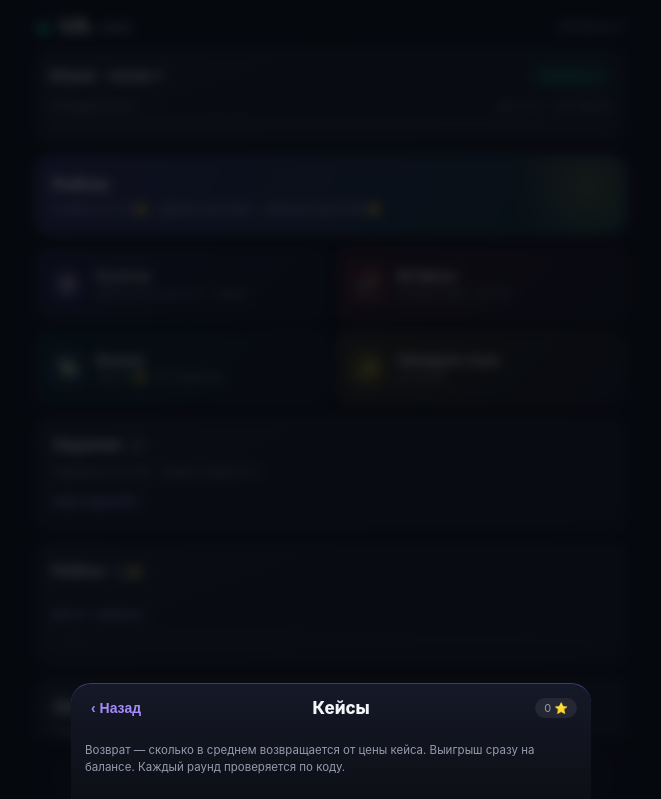
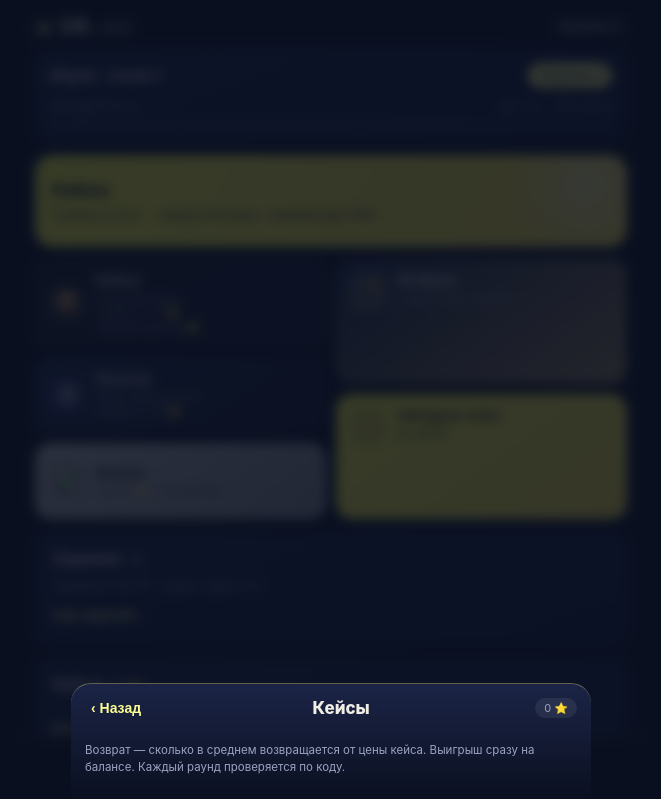
Before and after one commit to imAmirLSD/uamoney-bot, a plain HTML site: page miniapp/index.html in a window 1280 px wide. Both pictures are taken after a click on the button "все 3 · шансы ›". Shown: the top 799 px of the page, without its empty margins (309-970 px from the left). Drawn offline with Linux system fonts and the light colour scheme; no server answers.

Commit message:
Mini App: match reference palette and menu tiles

```diff
--- a/miniapp/app.js
+++ b/miniapp/app.js
@@ -1161,6 +1161,10 @@ document.querySelectorAll(".nav-item").forEach(el => {
 document.querySelectorAll("[data-go]").forEach(el => {
   el.addEventListener("click", () => {
     const go = el.dataset.go;
+    if (go === "cases") {
+      openCasesScreen();
+      return;
+    }
     if (go === "roulette" || go === "mines" || go === "starfield") {
       switchTab("home");
       const target = $(go === "roulette" ? "roulette-section" : "starfield-section");
--- a/miniapp/index.html
+++ b/miniapp/index.html
@@ -5,7 +5,7 @@
   <meta name="viewport" content="width=device-width, initial-scale=1, viewport-fit=cover">
   <meta name="theme-color" content="#0d0f16">
   <title>UA. Mini App</title>
-  <link rel="stylesheet" href="style.css?v=20261125r">
+  <link rel="stylesheet" href="style.css?v=20261125s">
   <script src="https://telegram.org/js/telegram-web-app.js"></script>
 </head>
 <body>
@@ -37,11 +37,18 @@
 
       <div class="menu-grid">
         <div class="menu-col">
+          <button class="menu-tile tile-cases" data-go="cases">
+            <span class="tile-icon">📦</span>
+            <span class="tile-body">
+              <span class="tile-title">Кейсы</span>
+              <span class="tile-sub">Открывай кейсы<br>3 кейса от 2,5⭐<br>главный приз 500⭐</span>
+            </span>
+          </button>
           <button class="menu-tile tile-roulette" data-go="roulette">
             <span class="tile-icon">🎡</span>
             <span class="tile-body">
               <span class="tile-title">Рулетка</span>
-              <span class="tile-sub">Крути колесо до x2,4 · ставки</span>
+              <span class="tile-sub">Крути колесо до x2,4<br>ставки от 1,25⭐</span>
             </span>
           </button>
           <button class="menu-tile tile-withdraw" data-go="withdraw">
@@ -308,6 +315,6 @@
 </div>
 
 <div id="toast" class="toast"></div>
-<script src="app.js?v=20261125r"></script>
+<script src="app.js?v=20261125s"></script>
 </body>
 </html>
--- a/miniapp/style.css
+++ b/miniapp/style.css
@@ -1,12 +1,17 @@
 :root {
-  --bg: #0d0f16;
-  --card: #171a25;
-  --card-2: #1e2230;
-  --text: #f4f5f8;
-  --muted: #949bad;
-  --accent: #7b61ff;
-  --accent-2: #00d0a5;
-  --danger: #ff5f6d;
+  /* Палитра скриншота: глубокий тёмно-синий фон, индуigo-поверхности,
+     тёплый белый текст и лимонно-золотая акцентная группа. */
+  --bg: #0a1020;
+  --card: #111a3c;
+  --card-2: #1b2446;
+  --card-3: #232f54;
+  --text: #f0eee4;
+  --muted: #9aa3c0;
+  --accent: #6c7cff;
+  --accent-2: #fdfd92;
+  --gold: #fdfd92;
+  --gold-deep: #fbe34c;
+  --danger: #ff6b6b;
   --radius: 18px;
 }
 
@@ -35,10 +40,10 @@ body { padding-bottom: calc(74px + env(safe-area-inset-bottom)); }
 .brand { font-weight: 800; font-size: 20px; letter-spacing: .2px; }
 .brand-dot {
   display: inline-block; width: 9px; height: 9px; border-radius: 50%;
-  background: var(--accent-2); margin-right: 7px; box-shadow: 0 0 12px var(--accent-2);
+  background: var(--gold); margin-right: 7px; box-shadow: 0 0 12px rgba(253,253,146,.65);
 }
 .brand-muted { color: var(--muted); font-weight: 600; font-size: 15px; }
-.topbar-right { color: var(--muted); font-size: 13px; }
+.topbar-right { color: var(--text); font-size: 13px; }
 
 .content { display: block; }
 .tab { display: none; animation: fade .18s ease; }
@@ -47,7 +52,7 @@ body { padding-bottom: calc(74px + env(safe-area-inset-bottom)); }
 
 .card {
   background: linear-gradient(160deg, var(--card-2), var(--card));
-  border: 1px solid rgba(255,255,255,.05);
+  border: 1px solid rgba(255,255,255,.06);
   border-radius: var(--radius);
   padding: 16px;
   margin-bottom: 12px;
@@ -57,8 +62,8 @@ body { padding-bottom: calc(74px + env(safe-area-inset-bottom)); }
 
 .hero {
   background:
-    radial-gradient(120% 120% at 100% 0%, rgba(123,97,255,.35), transparent 60%),
-    linear-gradient(160deg, #23203a, #171a25);
+    radial-gradient(120% 120% at 100% 0%, rgba(108,124,255,.28), transparent 60%),
+    linear-gradient(160deg, #1b2446, #111a3c);
 }
 .hero.compact { padding: 18px 16px; }
 .hero-top { display: flex; justify-content: space-between; align-items: flex-start; gap: 12px; }
@@ -71,17 +76,17 @@ body { padding-bottom: calc(74px + env(safe-area-inset-bottom)); }
 
 .level-badge {
   width: 62px; height: 62px; border-radius: 20px;
-  background: rgba(0,208,165,.12); border: 1px solid rgba(0,208,165,.35);
+  background: rgba(253,253,146,.14); border: 1px solid rgba(253,253,146,.42);
   display: flex; flex-direction: column; align-items: center; justify-content: center;
-  color: var(--accent-2); font-size: 22px; font-weight: 800;
+  color: var(--gold); font-size: 22px; font-weight: 800;
 }
 .level-badge small { font-size: 9px; letter-spacing: 1px; opacity: .8; }
 
 .progress {
-  height: 7px; border-radius: 99px; background: rgba(255,255,255,.08);
+  height: 7px; border-radius: 99px; background: rgba(255,255,255,.1);
   margin-top: 16px; overflow: hidden;
 }
-.progress-fill { height: 100%; width: 0%; border-radius: 99px; background: linear-gradient(90deg, var(--accent), var(--accent-2)); transition: width .3s; }
+.progress-fill { height: 100%; width: 0%; border-radius: 99px; background: linear-gradient(90deg, var(--gold-deep), var(--gold)); transition: width .3s; }
 .progress-note { color: var(--muted); font-size: 12px; margin-top: 7px; }
 
 .grid-2 { display: grid; grid-template-columns: 1fr 1fr; gap: 12px; }
@@ -94,54 +99,81 @@ body { padding-bottom: calc(74px + env(safe-area-inset-bottom)); }
   display: flex; flex-direction: column; align-items: center; gap: 6px; cursor: pointer;
 }
 .quick-btn span { font-size: 20px; }
-.quick-btn.primary { background: rgba(123,97,255,.18); border-color: rgba(123,97,255,.5); }
+.quick-btn.primary { background: rgba(108,124,255,.18); border-color: rgba(108,124,255,.5); }
 
-/* Меню на главной: сезон, баннер, плитки */
+/* Меню на главной: сезон, баннер, плитки — по цветам референса */
 .season-card { padding: 14px; }
 .season-top { display: flex; align-items: center; justify-content: space-between; gap: 10px; }
 .season-name { font-weight: 750; font-size: 15px; }
 .season-chip {
-  font-size: 12px; color: var(--accent-2); background: rgba(0,208,165,.12);
-  border: 1px solid rgba(0,208,165,.3); border-radius: 99px; padding: 4px 10px;
+  font-size: 12px; color: #101426; background: var(--gold);
+  border: 1px solid var(--gold-deep); border-radius: 99px; padding: 4px 10px;
+  font-weight: 750;
 }
 .season-progress { display: flex; justify-content: space-between; gap: 8px; margin-top: 10px; color: var(--muted); font-size: 12px; }
 .season-card .progress { margin-top: 8px; }
 
 .promo-card {
-  position: relative; margin-bottom: 12px; padding: 18px 16px;
+  position: relative; display: flex; flex-direction: column; justify-content: center;
+  min-height: 92px; margin-bottom: 12px; padding: 18px 16px;
   border-radius: var(--radius); overflow: hidden;
-  background: linear-gradient(120deg, rgba(123,97,255,.28), rgba(0,208,165,.16)), var(--card);
-  border: 1px solid rgba(167,139,250,.28);
+  background: linear-gradient(120deg, #fefe46, #fbe34c);
+  border: 1px solid rgba(255,255,255,.35);
+  color: #101426;
 }
 .promo-card::after {
-  content: ""; position: absolute; right: -30px; top: -40px; width: 140px; height: 140px;
-  border-radius: 50%; background: radial-gradient(circle, rgba(253,224,71,.22), transparent 70%);
+  content: ""; position: absolute; right: -34px; top: -46px; width: 150px; height: 150px;
+  border-radius: 50%; background: radial-gradient(circle, rgba(255,255,255,.4), transparent 70%);
   pointer-events: none;
 }
-.promo-title { font-size: 17px; font-weight: 800; line-height: 1.25; max-width: 86%; }
-.promo-sub { margin-top: 6px; color: #c4b5fd; font-size: 12px; max-width: 86%; }
+.promo-title { position: relative; font-size: 17px; font-weight: 800; line-height: 1.25; max-width: 92%; }
+.promo-sub { position: relative; margin-top: 6px; color: rgba(16,20,38,.72); font-size: 12px; max-width: 92%; font-weight: 650; }
 
-.menu-grid { display: grid; grid-template-columns: 1fr 1fr; gap: 10px; margin-bottom: 12px; }
+.menu-grid { display: grid; grid-template-columns: 1fr 1fr; gap: 10px; margin-bottom: 12px; align-items: stretch; }
 .menu-col { display: flex; flex-direction: column; gap: 10px; }
 .menu-tile {
-  display: flex; align-items: center; gap: 10px; width: 100%; min-height: 74px;
-  padding: 12px; border-radius: 16px; border: 1px solid rgba(255,255,255,.07);
-  background: var(--card); color: var(--text); text-align: left; cursor: pointer;
+  display: flex; align-items: center; gap: 10px; width: 100%; min-height: 76px;
+  padding: 12px; border-radius: 16px; border: 1px solid rgba(255,255,255,.08);
+  background: var(--card-2); color: var(--text); text-align: left; cursor: pointer;
 }
+.menu-col:last-child .menu-tile { flex: 1; min-height: 119px; align-items: flex-start; }
 .tile-icon {
   flex: 0 0 38px; width: 38px; height: 38px; border-radius: 12px;
   display: flex; align-items: center; justify-content: center; font-size: 19px;
-  background: rgba(123,97,255,.16);
+  background: rgba(108,124,255,.2);
 }
 .tile-body { display: flex; flex-direction: column; min-width: 0; }
-.tile-title { font-size: 14px; font-weight: 750; }
-.tile-sub { color: var(--muted); font-size: 11px; margin-top: 3px; line-height: 1.25; }
-.tile-roulette { background: linear-gradient(135deg, rgba(123,97,255,.18), var(--card)); }
-.tile-withdraw { background: linear-gradient(135deg, rgba(0,208,165,.14), var(--card)); }
-.tile-mines { background: linear-gradient(135deg, rgba(255,95,109,.14), var(--card)); }
-.tile-mines .tile-icon { background: rgba(255,95,109,.18); }
-.tile-starfield { background: linear-gradient(135deg, rgba(253,224,71,.13), var(--card)); }
-.tile-starfield .tile-icon { background: rgba(253,224,71,.16); }
+.tile-title { font-size: 14px; font-weight: 800; }
+.tile-sub { color: var(--muted); font-size: 11px; margin-top: 3px; line-height: 1.3; }
+
+.tile-cases {
+  background: linear-gradient(145deg, #181e2c, #1a2038);
+  border-color: rgba(186,174,135,.22);
+}
+.tile-cases .tile-icon { background: rgba(186,174,135,.18); }
+.tile-roulette {
+  background: linear-gradient(145deg, #1f2d4f, #151a32);
+  border-color: rgba(108,124,255,.25);
+}
+.tile-withdraw {
+  background: linear-gradient(145deg, #c4c1c3, #8f929c);
+  border-color: rgba(255,255,255,.25);
+  color: #101426;
+}
+.tile-withdraw .tile-icon { background: rgba(16,20,38,.12); }
+.tile-withdraw .tile-sub { color: rgba(16,20,38,.7); }
+.tile-mines {
+  background: linear-gradient(145deg, #1f2d4f, #99825f);
+  border-color: rgba(186,174,135,.3);
+}
+.tile-mines .tile-icon { background: rgba(253,253,146,.18); }
+.tile-starfield {
+  background: linear-gradient(145deg, #fefe46, #fbe34c);
+  border-color: rgba(255,255,255,.35);
+  color: #101426;
+}
+.tile-starfield .tile-icon { background: rgba(16,20,38,.12); }
+.tile-starfield .tile-sub { color: rgba(16,20,38,.72); font-weight: 700; }
 
 .soon-row { display: flex; justify-content: space-between; align-items: center; padding: 9px 0; border-bottom: 1px solid rgba(255,255,255,.05); }
 .soon-row:last-child { border-bottom: 0; }
@@ -155,7 +187,7 @@ body { padding-bottom: calc(74px + env(safe-area-inset-bottom)); }
 }
 .task-icon {
   width: 42px; height: 42px; border-radius: 13px; flex: 0 0 42px;
-  background: rgba(123,97,255,.18); display: flex; align-items: center; justify-content: center; font-size: 19px;
+  background: rgba(108,124,255,.22); display: flex; align-items: center; justify-content: center; font-size: 19px;
 }
 .task-body { flex: 1; min-width: 0; }
 .task-title { font-weight: 650; font-size: 14px; overflow: hidden; text-overflow: ellipsis; white-space: nowrap; }
@@ -169,8 +201,8 @@ body { padding-bottom: calc(74px + env(safe-area-inset-bottom)); }
 
 .wide-btn {
   width: 100%; border: 0; border-radius: 15px; padding: 15px; margin-top: 12px;
-  background: linear-gradient(90deg, var(--accent), #9b83ff); color: #fff;
-  font-size: 15px; font-weight: 750; cursor: pointer;
+  background: linear-gradient(90deg, var(--gold-deep), var(--gold)); color: #101426;
+  font-size: 15px; font-weight: 800; cursor: pointer;
 }
 .small-btn {
   border: 0; border-radius: 12px; padding: 0 14px; background: var(--accent);
@@ -183,7 +215,7 @@ body { padding-bottom: calc(74px + env(safe-area-inset-bottom)); }
 .rate { margin-bottom: 10px; }
 .presets { display: grid; grid-template-columns: repeat(4, 1fr); gap: 8px; margin-bottom: 12px; }
 .preset {
-  border: 1px solid rgba(123,97,255,.4); background: rgba(123,97,255,.12);
+  border: 1px solid rgba(108,124,255,.4); background: rgba(108,124,255,.12);
   color: var(--text); border-radius: 12px; padding: 12px 2px; font-size: 13px; cursor: pointer;
 }
 .preset.active { background: var(--accent); border-color: var(--accent); color: #fff; font-weight: 750; }
@@ -200,8 +232,8 @@ body { padding-bottom: calc(74px + env(safe-area-inset-bottom)); }
 .bottom-nav {
   position: fixed; left: 0; right: 0; bottom: 0; z-index: 10;
   display: grid; grid-template-columns: repeat(3, 1fr);
-  background: rgba(13,15,22,.94); backdrop-filter: blur(12px);
-  border-top: 1px solid rgba(255,255,255,.07);
+  background: rgba(10,16,32,.96); backdrop-filter: blur(12px);
+  border-top: 1px solid rgba(253,253,146,.22);
   padding: 8px 8px calc(8px + env(safe-area-inset-bottom));
   max-width: 620px; margin: 0 auto;
 }
@@ -220,11 +252,11 @@ body { padding-bottom: calc(74px + env(safe-area-inset-bottom)); }
 .levels-sheet { padding-bottom: 28px; }
 .levels-header {
   margin-bottom: 14px; padding: 14px; border-radius: 16px;
-  background: linear-gradient(135deg, rgba(123,97,255,.18), rgba(0,208,165,.12));
-  border: 1px solid rgba(167,139,250,.25);
+  background: linear-gradient(135deg, rgba(108,124,255,.2), rgba(253,253,146,.12));
+  border: 1px solid rgba(253,253,146,.25);
 }
 .levels-name { font-size: 15px; font-weight: 750; }
-.levels-level { margin-top: 4px; color: #c4b5fd; font-size: 13px; font-weight: 700; }
+.levels-level { margin-top: 4px; color: var(--gold); font-size: 13px; font-weight: 800; }
 .levels-exp { color: var(--muted); font-size: 12px; margin-top: 4px; }
 .levels-header .progress { margin-top: 10px; }
 
@@ -237,7 +269,7 @@ body { padding-bottom: calc(74px + env(safe-area-inset-bottom)); }
 .track-rail { display: flex; gap: 8px; will-change: transform; transition: transform .45s cubic-bezier(.2,.8,.2,1); }
 .track-node {
   flex: 0 0 92px; min-height: 108px; padding: 10px 9px; border-radius: 14px;
-  background: linear-gradient(160deg, #23273a, #171a25);
+  background: linear-gradient(160deg, #232f54, #111a3c);
   border: 1px solid rgba(255,255,255,.08);
   display: flex; flex-direction: column; justify-content: space-between;
   user-select: none;
@@ -245,16 +277,16 @@ body { padding-bottom: calc(74px + env(safe-area-inset-bottom)); }
 .track-node .node-level { color: var(--muted); font-size: 11px; font-weight: 700; }
 .track-node .node-icon { font-size: 19px; margin: 3px 0 2px; line-height: 1; }
 .track-node .node-reward { font-size: 12px; font-weight: 700; line-height: 1.25; }
-.track-node.current { border-color: #fde047; box-shadow: 0 0 16px rgba(253,224,71,.28); }
+.track-node.current { border-color: var(--gold); box-shadow: 0 0 16px rgba(253,253,146,.3); }
 .track-node.locked { opacity: .42; }
 .track-viewport.gold .track-node {
-  background: linear-gradient(160deg, #3a2c14, #1c1a15);
-  border-color: rgba(253,224,71,.28);
+  background: linear-gradient(160deg, #3d3320, #1b1a2e);
+  border-color: rgba(253,253,146,.3);
 }
-.track-viewport.gold .track-node .node-reward { color: #fde68a; }
+.track-viewport.gold .track-node .node-reward { color: var(--gold); }
 .gold-hint, .gold-note { color: var(--muted); font-size: 12px; line-height: 1.45; margin-top: 4px; }
 .gold-note { margin-top: 8px; }
-.gold-btn { margin-top: 10px; background: linear-gradient(90deg, #b8860b, #f59e0b); }
+.gold-btn { margin-top: 10px; background: linear-gradient(90deg, var(--gold-deep), var(--gold)); color: #101426; font-weight: 800; }
 
 .quest-title { margin-top: 18px; }
 .quests { display: grid; gap: 8px; }
@@ -268,14 +300,14 @@ body { padding-bottom: calc(74px + env(safe-area-inset-bottom)); }
   border: 2px solid rgba(255,255,255,.2); display: flex; align-items: center; justify-content: center;
   font-size: 12px; color: transparent;
 }
-.quest-row.done .quest-check { border-color: var(--accent-2); background: rgba(0,208,165,.18); color: var(--accent-2); }
+.quest-row.done .quest-check { border-color: var(--gold); background: rgba(253,253,146,.16); color: var(--gold); }
 .quest-body { flex: 1; min-width: 0; }
 .quest-name { font-size: 13px; font-weight: 700; line-height: 1.25; }
 .quest-meta { color: var(--muted); font-size: 11px; margin-top: 3px; }
-.quest-reward { color: #fde047; font-size: 13px; font-weight: 800; white-space: nowrap; }
+.quest-reward { color: var(--gold); font-size: 13px; font-weight: 800; white-space: nowrap; }
 .quest-btn {
-  border: 0; border-radius: 10px; padding: 8px 10px; font-size: 11px; font-weight: 700;
-  background: rgba(123,97,255,.2); color: #c4b5fd; cursor: pointer;
+  border: 0; border-radius: 10px; padding: 8px 10px; font-size: 11px; font-weight: 800;
+  background: rgba(253,253,146,.16); color: var(--gold); cursor: pointer;
 }
 
 .levels-in .levels-header { animation: levelsIn .35s ease both; }
@@ -305,7 +337,7 @@ body { padding-bottom: calc(74px + env(safe-area-inset-bottom)); }
 
 .toast {
   position: fixed; left: 50%; bottom: 92px; transform: translateX(-50%) translateY(10px);
-  background: #262b3a; color: #fff; border: 1px solid rgba(255,255,255,.1);
+  background: #1b2446; color: var(--text); border: 1px solid rgba(253,253,146,.25);
   padding: 11px 16px; border-radius: 12px; font-size: 13px;
   opacity: 0; pointer-events: none; transition: .2s; z-index: 30; max-width: 88%;
   text-align: center;
@@ -332,16 +364,16 @@ body { padding-bottom: calc(74px + env(safe-area-inset-bottom)); }
 .case-title { font-size: 14px; font-weight: 700; }
 .case-btn {
   border: 0; border-radius: 10px; padding: 9px 13px;
-  background: linear-gradient(135deg, #8b5cf6, #d946ef);
+  background: linear-gradient(135deg, #6c7cff, var(--gold-deep));
   color: #fff; font-weight: 750; cursor: pointer; white-space: nowrap;
 }
 .case-btn:disabled { opacity: .5; cursor: default; }
 .case-result {
   margin-top: 12px; padding: 12px; border-radius: 12px;
-  background: rgba(139,92,246,.12); border: 1px solid rgba(139,92,246,.35);
+  background: rgba(108,124,255,.12); border: 1px solid rgba(108,124,255,.35);
   text-align: center;
 }
-.case-win { font-size: 20px; font-weight: 800; color: #c4b5fd; }
+.case-win { font-size: 20px; font-weight: 800; color: var(--gold); }
 
 .spin-btn {
   background: linear-gradient(135deg, #f59e0b, #ef4444);
@@ -377,7 +409,7 @@ body { padding-bottom: calc(74px + env(safe-area-inset-bottom)); }
   padding: 6px 0;
   border: 0;
   background: none;
-  color: #a78bfa;
+  color: var(--gold);
   font-size: 13px;
   font-weight: 700;
   text-align: left;
@@ -388,8 +420,8 @@ body { padding-bottom: calc(74px + env(safe-area-inset-bottom)); }
   margin-top: 6px;
   padding: 8px 10px;
   border-radius: 10px;
-  background: rgba(139, 92, 246, 0.08);
-  color: #c4b5fd;
+  background: rgba(108, 124, 255, 0.08);
+  color: var(--gold);
   font-size: 12px;
   white-space: nowrap;
   overflow: hidden;
@@ -403,7 +435,7 @@ body { padding-bottom: calc(74px + env(safe-area-inset-bottom)); }
   display: flex;
   align-items: flex-end;
   justify-content: center;
-  background: rgba(5, 7, 12, 0.78);
+  background: rgba(10, 16, 32, 0.82);
   backdrop-filter: blur(6px);
 }
 
@@ -414,8 +446,8 @@ body { padding-bottom: calc(74px + env(safe-area-inset-bottom)); }
   overflow-y: auto;
   padding: 14px 14px 24px;
   border-radius: 20px 20px 0 0;
-  background: linear-gradient(180deg, #151827, #0d0f16);
-  border-top: 1px solid rgba(167, 139, 250, 0.35);
+  background: linear-gradient(180deg, #1b2446, #0a1020);
+  border-top: 1px solid rgba(253, 253, 146, 0.35);
 }
 
 .sheet-head {
@@ -431,7 +463,7 @@ body { padding-bottom: calc(74px + env(safe-area-inset-bottom)); }
 .sheet-back {
   border: 0;
   background: none;
-  color: #a78bfa;
+  color: var(--gold);
   font-size: 14px;
   font-weight: 700;
   cursor: pointer;
@@ -443,7 +475,7 @@ body { padding-bottom: calc(74px + env(safe-area-inset-bottom)); }
   padding: 14px;
   border-radius: 16px;
   background: rgba(255, 255, 255, 0.045);
-  border: 1px solid rgba(167, 139, 250, 0.22);
+  border: 1px solid rgba(253, 253, 146, 0.22);
 }
 
 .case-card-top {
@@ -489,7 +521,7 @@ body { padding-bottom: calc(74px + env(safe-area-inset-bottom)); }
 .prize-bar-fill {
   height: 100%;
   border-radius: 999px;
-  background: linear-gradient(90deg, #8b5cf6, #f59e0b);
+  background: linear-gradient(90deg, #6c7cff, #f59e0b);
 }
 
 .day-strip {
@@ -510,7 +542,7 @@ body { padding-bottom: calc(74px + env(safe-area-inset-bottom)); }
 }
 
 .day-chip.done {
-  background: linear-gradient(135deg, rgba(139, 92, 246, 0.35), rgba(245, 158, 11, 0.3));
+  background: linear-gradient(135deg, rgba(108, 124, 255, 0.35), rgba(245, 158, 11, 0.3));
   color: #fde68a;
 }
 
@@ -537,8 +569,8 @@ body { padding-bottom: calc(74px + env(safe-area-inset-bottom)); }
   margin: 10px 0 14px;
   padding: 14px;
   border-radius: 14px;
-  background: linear-gradient(135deg, rgba(139, 92, 246, 0.18), rgba(245, 158, 11, 0.12));
-  border: 1px solid rgba(167, 139, 250, 0.25);
+  background: linear-gradient(135deg, rgba(108, 124, 255, 0.18), rgba(245, 158, 11, 0.12));
+  border: 1px solid rgba(253, 253, 146, 0.25);
   text-align: center;
 }
 
@@ -552,9 +584,9 @@ body { padding-bottom: calc(74px + env(safe-area-inset-bottom)); }
 .case-visual {
   --cw: 58px;
   --ch: 48px;
-  --c1: #7c3aed;
+  --c1: #6c7cff;
   --c2: #4f46e5;
-  --c3: #c4b5fd;
+  --c3: var(--gold);
   position: relative;
   width: var(--cw);
   height: var(--ch);
@@ -665,7 +697,7 @@ body { padding-bottom: calc(74px + env(safe-area-inset-bottom)); }
   z-index: 3;
   min-height: 18px;
   margin-bottom: 14px;
-  color: #a78bfa;
+  color: var(--gold);
   font-size: 12px;
 }
 
@@ -718,8 +750,8 @@ body { padding-bottom: calc(74px + env(safe-area-inset-bottom)); }
   overflow: hidden;
   border-radius: 16px;
   background: linear-gradient(180deg, rgba(15,17,28,.95), rgba(35,28,60,.95));
-  border: 1px solid rgba(167,139,250,.45);
-  box-shadow: inset 0 0 24px rgba(0,0,0,.6), 0 0 24px rgba(139,92,246,.25);
+  border: 1px solid rgba(253,253,146,.45);
+  box-shadow: inset 0 0 24px rgba(0,0,0,.6), 0 0 24px rgba(108,124,255,.25);
 }
 
 .reel-track { will-change: transform; }
```
Also changed, not shown: 1 other file.
